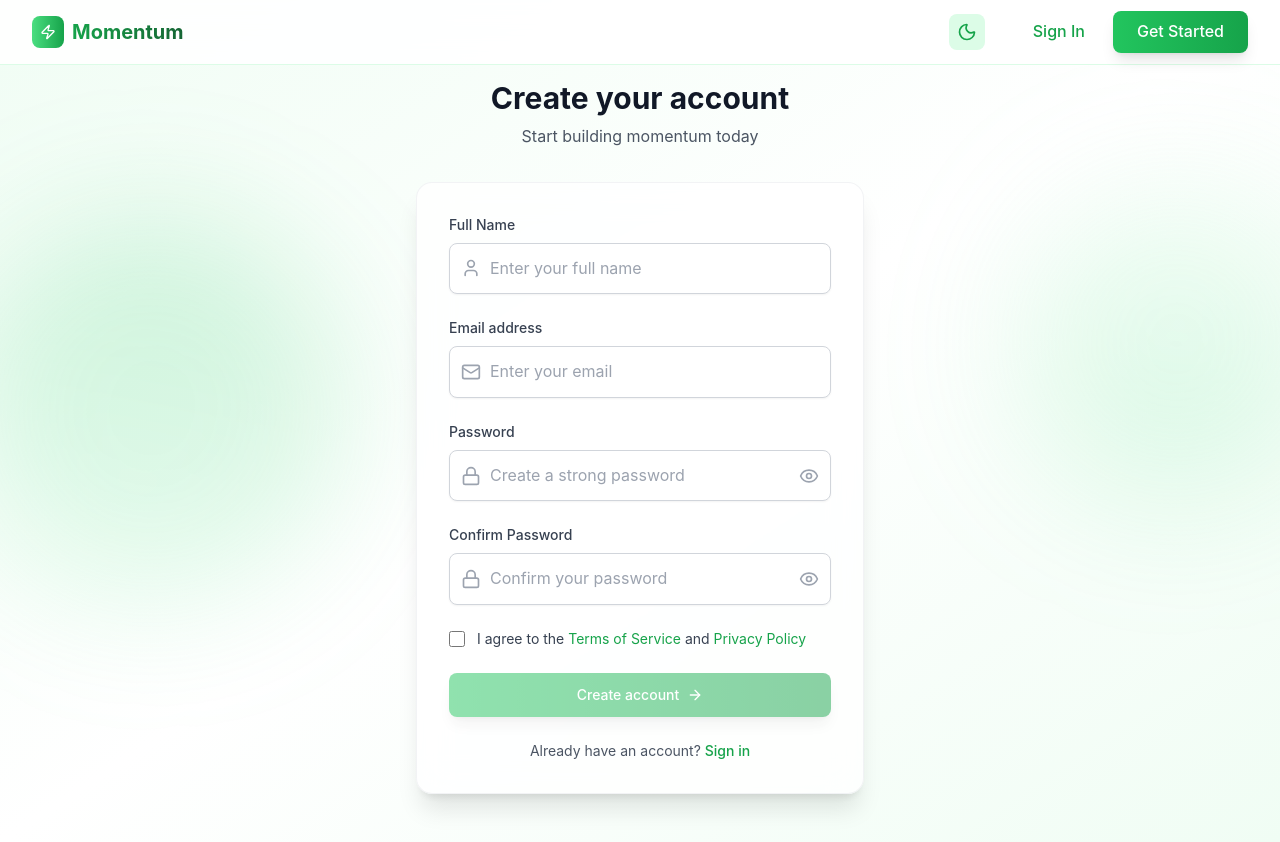
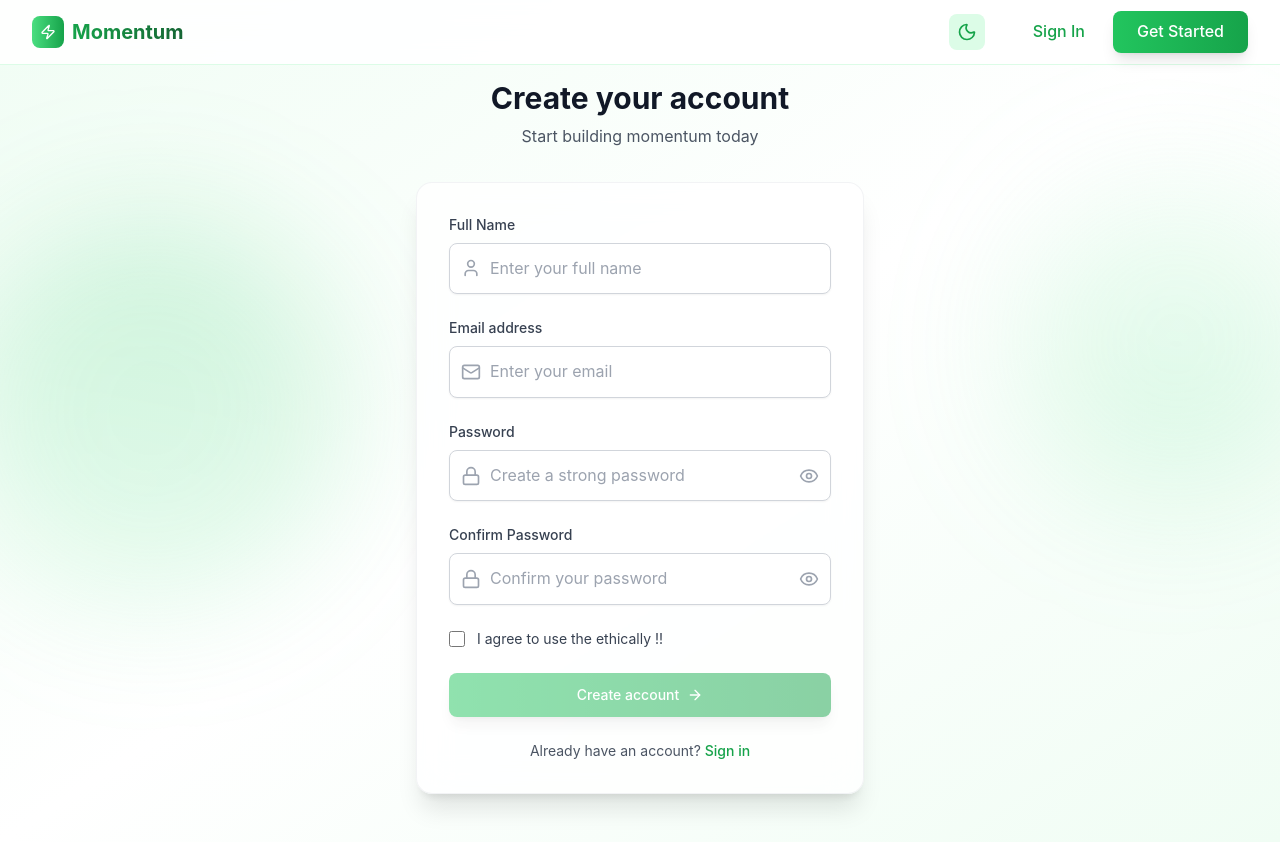
Before and after one commit to harshil-mistry/Momentum, a React (Create React App) app in the folder frontend/: page /signup in a window 1280 px wide. Built offline with nearby package versions, Linux system fonts and the light colour scheme.

Commit message:
Minor Changes

```diff
--- a/frontend/public/index.html
+++ b/frontend/public/index.html
@@ -24,7 +24,7 @@
       work correctly both with client-side routing and a non-root public URL.
       Learn how to configure a non-root public URL by running `npm run build`.
     -->
-    <title>React App</title>
+    <title>Momentum</title>
   </head>
   <body>
     <noscript>You need to enable JavaScript to run this app.</noscript>
--- a/frontend/src/components/Project/ProjectSidebar.js
+++ b/frontend/src/components/Project/ProjectSidebar.js
@@ -86,13 +86,13 @@ const ProjectSidebar = ({ projectId, project }) => {
               <span className="text-xs font-medium text-gray-700 dark:text-gray-300">Progress</span>
             </div>
             <span className="text-xs font-bold text-green-600 dark:text-green-400">
-              {project?.completionPercentage || 75}%
+              {project?.completionPercentage || 0}%
             </span>
           </div>
           <div className="w-full bg-gray-200 dark:bg-gray-700 rounded-full h-2">
             <motion.div
               initial={{ width: 0 }}
-              animate={{ width: `${project?.completionPercentage || 75}%` }}
+              animate={{ width: `${project?.completionPercentage || 0}%` }}
               transition={{ duration: 1, delay: 0.5 }}
               className="h-2 bg-gradient-to-r from-green-500 to-green-600 rounded-full"
             ></motion.div>
--- a/frontend/src/components/SignInPage.js
+++ b/frontend/src/components/SignInPage.js
@@ -234,7 +234,7 @@ const SignInPage = () => {
               )}
             </div>
 
-            {/* Remember Me & Forgot Password */}
+            {/* Remember Me & Forgot Password
             <div className="flex items-center justify-between">
               <div className="flex items-center">
                 <input
@@ -253,7 +253,7 @@ const SignInPage = () => {
                   Forgot your password?
                 </a>
               </div>
-            </div>
+            </div> */}
 
             {/* Submit Button */}
             <motion.button
@@ -292,7 +292,7 @@ const SignInPage = () => {
         </motion.div>
 
         {/* Footer */}
-        <motion.div
+        {/* <motion.div
           initial={{ opacity: 0 }}
           animate={{ opacity: 1 }}
           transition={{ duration: 0.6, delay: 0.4 }}
@@ -308,7 +308,7 @@ const SignInPage = () => {
               Privacy Policy
             </a>
           </p>
-        </motion.div>
+        </motion.div> */}
       </div>
     </div>
   );
--- a/frontend/src/components/SignUpPage.js
+++ b/frontend/src/components/SignUpPage.js
@@ -385,14 +385,7 @@ const SignUpPage = () => {
               </div>
               <div className="ml-3 text-sm">
                 <label htmlFor="terms" className="text-gray-700 dark:text-gray-300">
-                  I agree to the{' '}
-                  <a href="#" className="text-green-600 hover:text-green-500 dark:text-green-400 dark:hover:text-green-300">
-                    Terms of Service
-                  </a>{' '}
-                  and{' '}
-                  <a href="#" className="text-green-600 hover:text-green-500 dark:text-green-400 dark:hover:text-green-300">
-                    Privacy Policy
-                  </a>
+                  I agree to use the ethically !!
                 </label>
               </div>
             </div>
```
